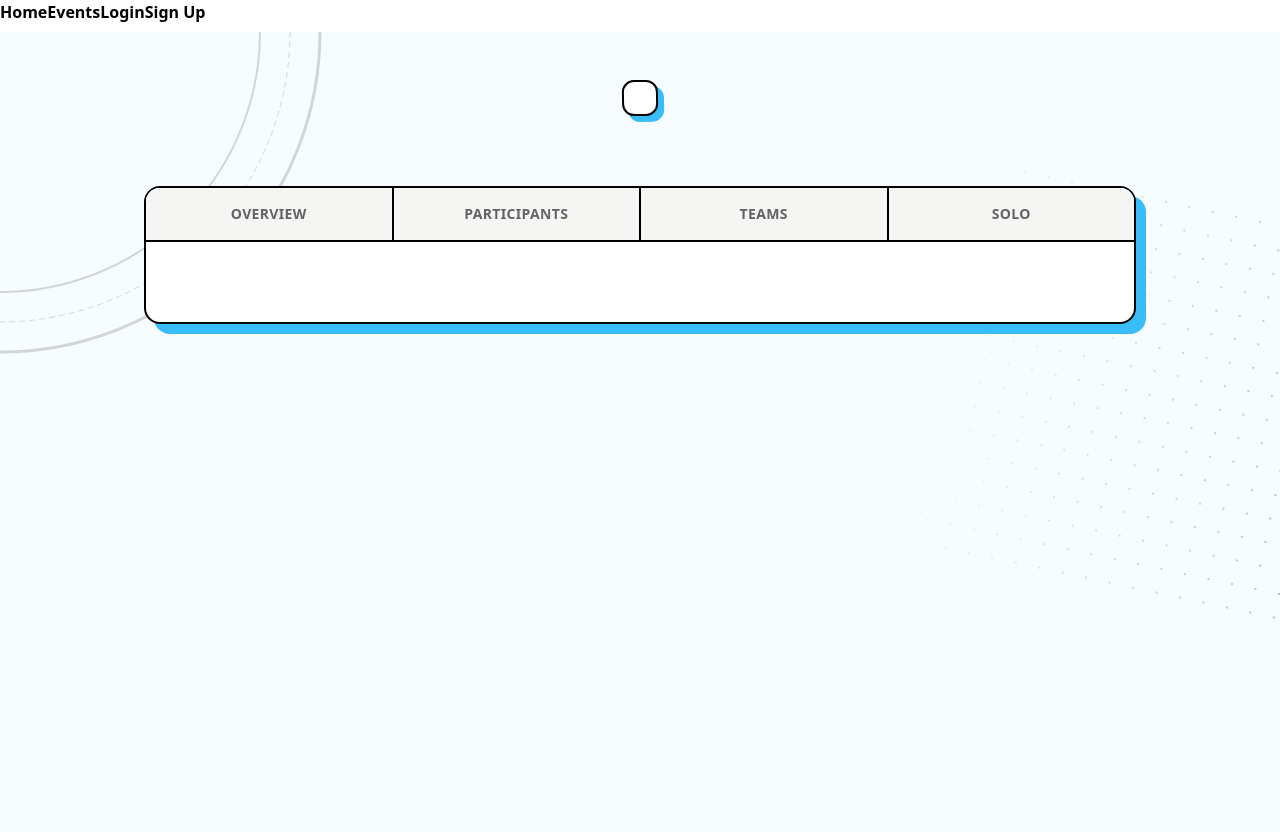
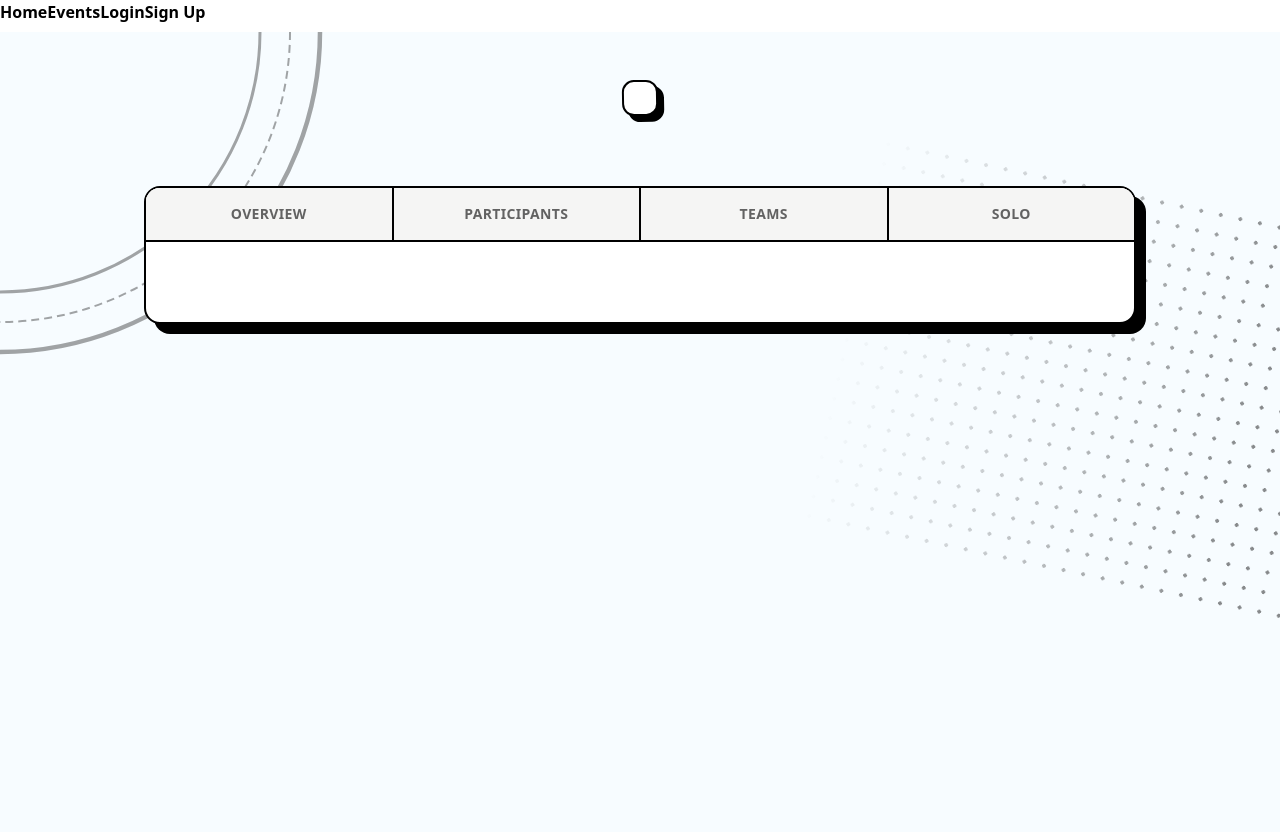
Before and after one commit to Yi-NightFish/HackHub, a Flask app: template app/templates/event_detail.html in a window 1280 px wide. Run offline with Flask 3, Linux system fonts and the light colour scheme; the template is opened without the code that fills it, so the values that code supplies are empty; some libraries are stand-ins or nearby versions.

Commit message:
Changed the color of drop down shadow

```diff
--- a/app/templates/event_detail.html
+++ b/app/templates/event_detail.html
@@ -4,22 +4,19 @@
 {% block content %}
 <div class="relative w-full min-h-screen bg-sky-50/50 pb-16 text-black selection:bg-sky-200" style="overflow-x: hidden !important;">
 
-  <!-- Geometric Background Vectors & Right Border Dot Gradients -->
   <div class="absolute inset-0 w-full h-full overflow-hidden pointer-events-none z-0" style="max-width: 100vw;">
 
-    <!-- Tilted Right Border Dot Decoration Matrix (Fades from black out into the background layout canvas) -->
-    <div class="absolute right-0 top-1/4 bottom-1/4 w-[300px] md:w-[450px] opacity-25 transform rotate-12 translate-x-16 origin-right"
-         style="background-image: radial-gradient(circle, #000000 1.5px, transparent 1.5px); background-size: 24px 24px; -webkit-mask-image: linear-gradient(to left, rgba(0,0,0,1) 0%, rgba(0,0,0,0) 100%); mask-image: linear-gradient(to left, rgba(0,0,0,1) 0%, rgba(0,0,0,0) 100%);">
+    <div class="absolute right-0 top-1/4 bottom-1/4 w-[350px] md:w-[500px] opacity-45 transform rotate-12 translate-x-12 origin-right"
+         style="background-image: radial-gradient(circle, #000000 2px, transparent 2px); background-size: 20px 20px; -webkit-mask-image: linear-gradient(to left, rgba(0,0,0,1) 15%, rgba(0,0,0,0) 100%); mask-image: linear-gradient(to left, rgba(0,0,0,1) 15%, rgba(0,0,0,0) 100%);">
     </div>
 
-    <svg class="absolute inset-0 w-full h-full opacity-15 text-black" xmlns="http://www.w3.org/2000/svg">
-      <circle cx="0%" cy="0%" r="320" fill="none" stroke="currentColor" stroke-width="3" />
-      <circle cx="0%" cy="0%" r="290" fill="none" stroke="currentColor" stroke-width="1" stroke-dasharray="6 4" />
-      <circle cx="0%" cy="0%" r="260" fill="none" stroke="currentColor" stroke-width="2" />
+    <svg class="absolute inset-0 w-full h-full opacity-35 text-black" xmlns="http://www.w3.org/2000/svg">
+      <circle cx="0%" cy="0%" r="320" fill="none" stroke="currentColor" stroke-width="4.5" />
+      <circle cx="0%" cy="0%" r="290" fill="none" stroke="currentColor" stroke-width="2" stroke-dasharray="8 5" />
+      <circle cx="0%" cy="0%" r="260" fill="none" stroke="currentColor" stroke-width="3" />
     </svg>
   </div>
 
-  <!-- Header Banner Section -->
   <div class="relative py-12 px-4 mb-4 z-10">
     <div class="container mx-auto px-4 max-w-4xl text-center">
       <div class="space-y-6">
@@ -33,7 +30,7 @@
         </div>
         {% endif %}
 
-        <h1 class="text-4xl sm:text-5xl md:text-6xl font-black tracking-tight text-black uppercase bg-white border-2 border-black p-4 inline-block rounded-xl max-w-3xl mx-auto transform -rotate-1 shadow-[6px_6px_0px_0px_rgba(56,189,248,1)]">
+        <h1 class="text-4xl sm:text-5xl md:text-6xl font-black tracking-tight text-black uppercase bg-white border-2 border-black p-4 inline-block rounded-xl max-w-3xl mx-auto transform -rotate-1 shadow-[6px_6px_0px_0px_rgba(0,0,0,1)]">
           {{ event.title }}
         </h1>
 
@@ -51,12 +48,10 @@
     </div>
   </div>
 
-  <!-- Main Container -->
   <div class="container mx-auto px-4 max-w-5xl relative z-10">
 
-    <div class="bg-white border-2 border-black rounded-2xl shadow-[10px_10px_0px_0px_rgba(56,189,248,1)] overflow-hidden relative z-10">
+    <div class="bg-white border-2 border-black rounded-2xl shadow-[10px_10px_0px_0px_rgba(0,0,0,1)] overflow-hidden relative z-10">
 
-      <!-- Tab Bar Section -->
       <div class="bg-stone-100 border-b-2 border-black flex flex-wrap items-stretch">
         {% set tabs = ["overview", "participants", "teams", "solo"] %}
         {% for tab in tabs %}
@@ -68,7 +63,6 @@
         {% endfor %}
       </div>
 
-      <!-- Main Body Padding Area -->
       <div class="p-6 sm:p-10">
 
         {# ================= OVERVIEW TAB ================= #}
@@ -126,7 +120,6 @@
               <div class="lg:col-span-7 bg-white border-2 border-black p-6 rounded-lg flex flex-col justify-center">
                 <ul class="relative border-l-4 border-black space-y-8 pl-6 my-2">
 
-                  <!-- 1. Registration Close -->
                   <li class="relative">
                     <div class="absolute -left-[38px] top-0 w-6 h-6 rounded-full border-2 border-black flex items-center justify-center font-black text-xs transition-colors
                       {{ 'bg-yellow-300 text-black' if event.status == 'open' else ('bg-lime-400 text-black' if event.status in ['ongoing', 'completed'] else 'bg-white text-black/40') }}">
@@ -145,7 +138,6 @@
                     </div>
                   </li>
 
-                  <!-- 2. Event Launch -->
                   <li class="relative">
                     <div class="absolute -left-[38px] top-0 w-6 h-6 rounded-full border-2 border-black flex items-center justify-center font-black text-xs transition-colors
                       {{ 'bg-yellow-300 text-black' if event.status == 'ongoing' else ('bg-lime-400 text-black' if event.status == 'completed' else 'bg-white text-black/40') }}">
@@ -164,7 +156,6 @@
                     </div>
                   </li>
 
-                  <!-- 3. Conclusion -->
                   <li class="relative">
                     <div class="absolute -left-[38px] top-0 w-6 h-6 rounded-full border-2 border-black flex items-center justify-center font-black text-xs transition-colors
                       {{ 'bg-yellow-300 text-black' if event.status == 'completed' else 'bg-white text-black/40' }}">
@@ -259,7 +250,6 @@
                       </div>
                     </div>
 
-                    <!-- Arrow Container Box: Flips background to white and arrow color to black upon card hover -->
                     <div class="flex-shrink-0 w-8 h-8 border-2 border-black bg-black text-white flex items-center justify-center rounded-md group-hover:bg-white group-hover:text-black">
                       <svg xmlns="http://www.w3.org/2000/svg" fill="none" viewBox="0 0 24 24" stroke-width="3" stroke="currentColor" class="w-4 h-4">
                         <path stroke-linecap="round" stroke-linejoin="round" d="M8.25 4.5l7.5 7.5-7.5 7.5" />
@@ -344,7 +334,6 @@
                     </div>
                   </div>
 
-                  <!-- Arrow Container Box: Flips background to white and arrow color to black upon card hover -->
                   <div class="flex-shrink-0 w-8 h-8 border-2 border-black bg-black text-white flex items-center justify-center rounded-md group-hover:bg-white group-hover:text-black">
                     <svg xmlns="http://www.w3.org/2000/svg" fill="none" viewBox="0 0 24 24" stroke-width="3" stroke="currentColor" class="w-4 h-4">
                       <path stroke-linecap="round" stroke-linejoin="round" d="M8.25 4.5l7.5 7.5-7.5 7.5" />
```
